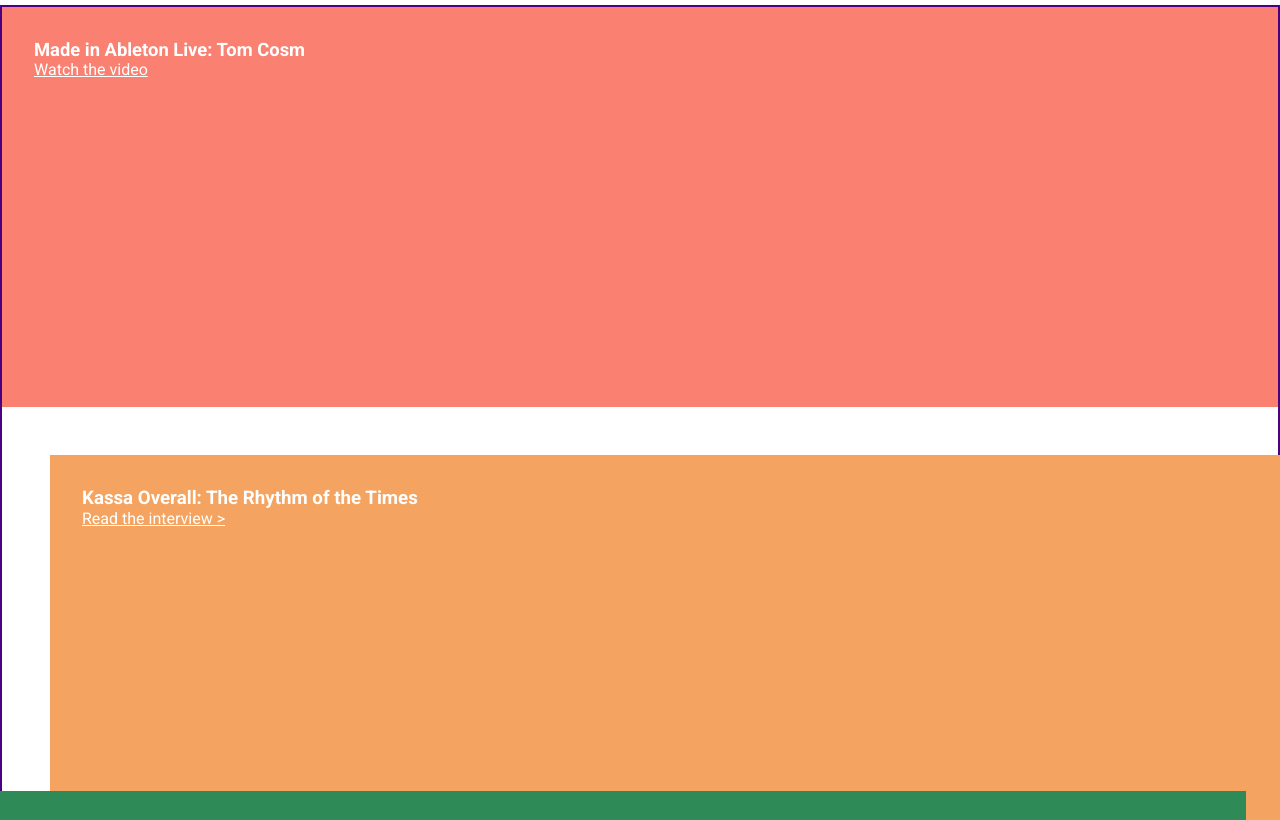
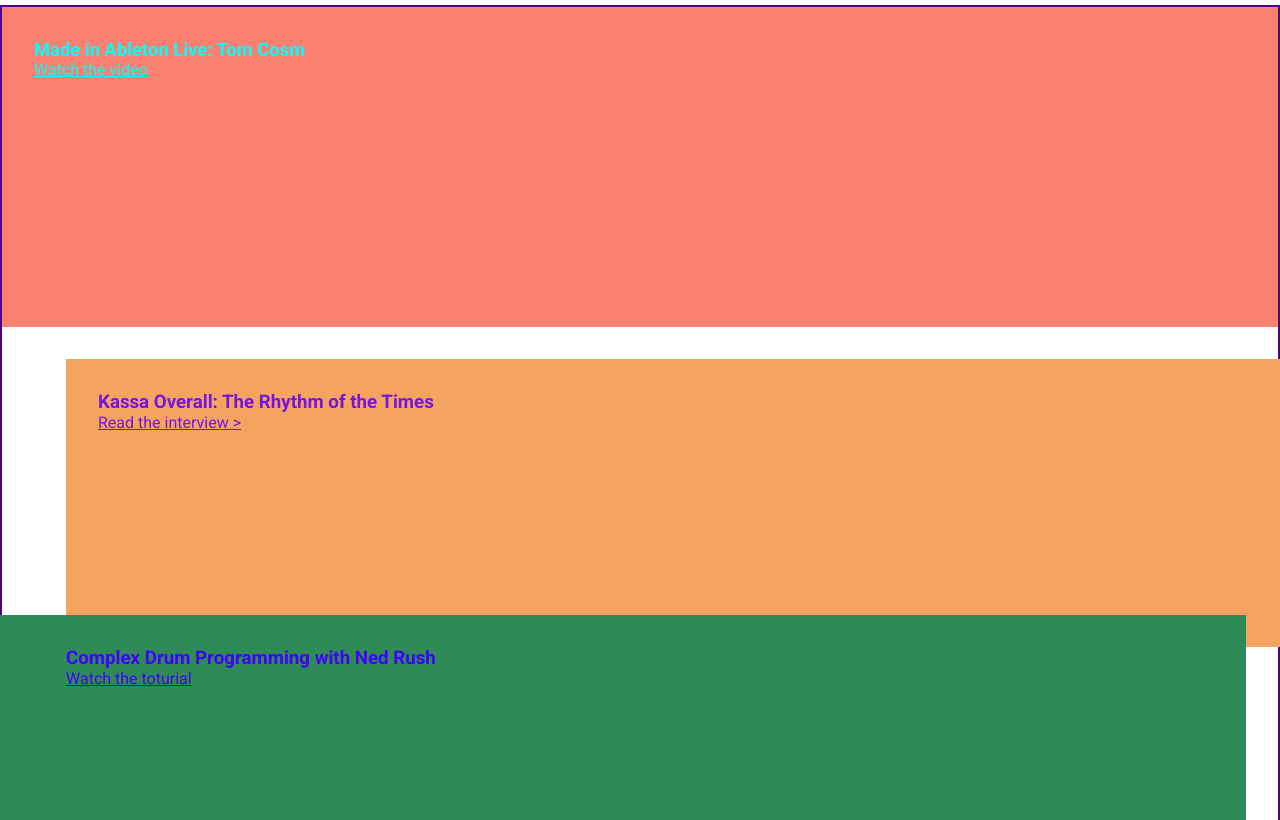
Before and after one commit to Who-codes/ableton-landing-page, a plain HTML site: page index.html in a window 1280 px wide. Shown: the part 91-911 px from the top of the page. Drawn offline with Linux system fonts and the light colour scheme.

Commit message:
Modifying main content

```diff
--- a/index.html
+++ b/index.html
@@ -134,7 +134,9 @@
         </div>
       </div>
     </main>
+    <section class="latest-wrapper">
 
+    </section>
 
     <script src="main.js"></script>
   </body>
--- a/style.css
+++ b/style.css
@@ -8,7 +8,7 @@
 
 body {
   font-family: "Roboto", sans-serif;
-  /* overflow-x: hidden; */
+  overflow-x: hidden;
 }
 
 header {
@@ -118,46 +118,52 @@ nav {
   display: grid;
   border: 2px solid indigo;
   grid-template-columns: repeat(3, 1fr);
-  grid-template-rows: repeat(3, 1fr);
-  gap: 1em;
+  grid-template-rows: repeat(auto-fit, 1fr);
 }
 
 .grid-layout {
   padding: 2em;
-  height: 50vh;
+  height: 18em;
+  cursor: pointer;
 }
 
-.grid-layout a {
-  color: #fff;
-}
 
 .main-layout .grid-layout:nth-of-type(1) {
   background-color: salmon;
+  height: 20em;
   grid-column: 1 / -1;
+  grid-row: 1 / 2;
+}
+.main-layout .grid-layout:nth-of-type(1) a{
+  color: #00FFFF;
 }
 
 .main-layout .grid-layout:nth-of-type(2) {
   background-color: sandybrown;
   grid-column: 1 / -1;
-  margin-top: 1em;
-  position: relative;
-  left: 3em;
+  margin: 2em -4em 0 4em;
+}
+
+.main-layout .grid-layout:nth-of-type(2) a{
+  color: #7615E2;
 }
 
 .main-layout .grid-layout:nth-of-type(3) {
   background-color: seagreen;
   grid-column: 1 / -1;
-  margin-top: -5em;
-  position: relative;
-  right: 2em;
-  padding: 2em 2em 2em 5em;
+  margin: -2em 2em 0 -2em;
+  padding: 2em 2em 2em 6em;
+}
+
+.main-layout .grid-layout:nth-of-type(3) a{
+  color: #4200FF;
 }
 
 .main-layout .grid-layout p {
   text-decoration: underline;
 }
 
-.latest {
+.latest-wrapper {
   height: 100vh;
 }
 /* After Click */
```
